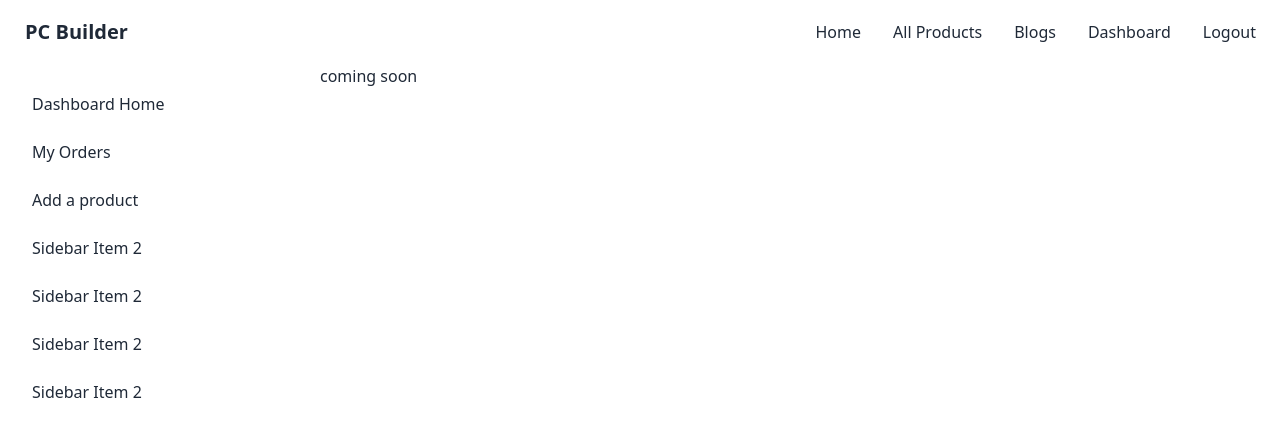
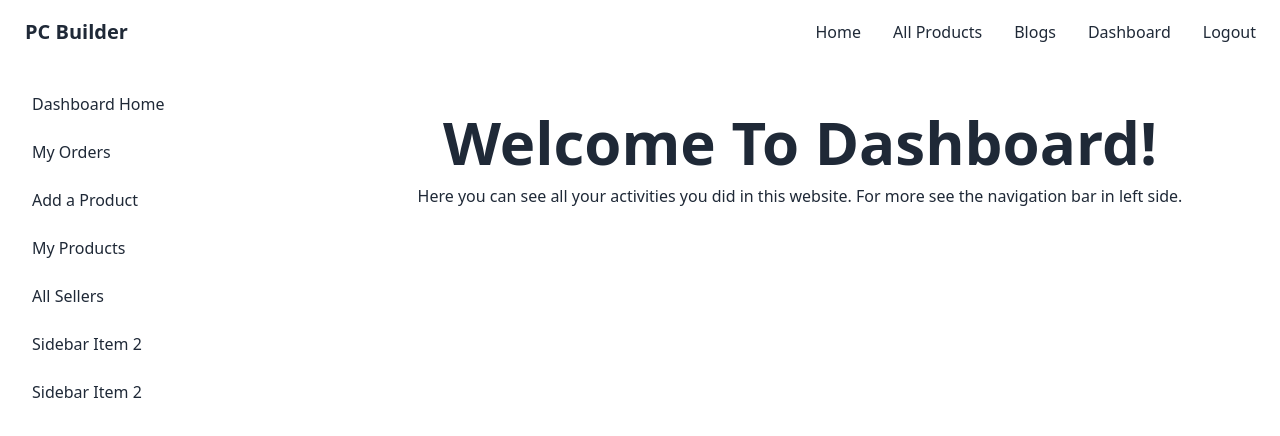
Before and after one commit to ifty17/Pc-builder-client, a React (Create React App) app: page /dashboard in a window 1280 px wide. Shown: the top 436 px of the page. Built offline with nearby package versions, Linux system fonts and the light colour scheme; no server answers; sample sign-in values are in the browser's storage.

Commit message:
added my products

```diff
--- a/src/Layout/DashboardLayout.js
+++ b/src/Layout/DashboardLayout.js
@@ -31,13 +31,13 @@ const DashboardLayout = () => {
               <Link to={"/dashboard/myorders"}>My Orders</Link>
             </li>
             <li>
-              <Link to={"/dashboard/addproduct"}>Add a product</Link>
+              <Link to={"/dashboard/addproduct"}>Add a Product</Link>
             </li>
             <li>
-              <a>Sidebar Item 2</a>
+              <Link to={"/dashboard/myproducts"}>My Products</Link>
             </li>
             <li>
-              <a>Sidebar Item 2</a>
+              <Link to="/dashboard/allsellers">All Sellers</Link>
             </li>
             <li>
               <a>Sidebar Item 2</a>
--- a/src/pages/Dashboard/AddProduct.js
+++ b/src/pages/Dashboard/AddProduct.js
@@ -1,9 +1,11 @@
 import React, { useContext, useState } from "react";
 import toast from "react-hot-toast";
+import { useNavigate } from "react-router-dom";
 import { AuthContext } from "../../Context/AuthProvider";
 import LoadingSpinner from "../Components/LoadingSpinner";
 
 const AddProduct = () => {
+    const navigate = useNavigate();
   const { loading, setLoading } = useContext(AuthContext);
   const { user } = useContext(AuthContext);
   const handleAddProduct = (event) => {
@@ -48,10 +50,12 @@ const AddProduct = () => {
           number,
           location,
           seller_name: user?.displayName,
+          email: user?.email,
           purchaseYear,
           details,
           years_used,
           post_time,
+          status: 'available'
         };
         console.log(productInfo);
 
@@ -67,6 +71,8 @@ const AddProduct = () => {
             console.log(data);
             toast.success("Product added successfully");
             setLoading(false);
+            navigate('/dashboard/myproducts')
+            form.reset();
           });
       });
   };
--- /dev/null
+++ b/src/pages/Dashboard/AllSellers.js
@@ -0,0 +1,11 @@
+import React from 'react';
+
+const AllSellers = () => {
+    return (
+        <div>
+
+        </div>
+    );
+};
+
+export default AllSellers;
--- a/src/pages/Dashboard/Dashboard.js
+++ b/src/pages/Dashboard/Dashboard.js
@@ -2,9 +2,10 @@ import React from 'react';
 
 const Dashboard = () => {
     return (
-        <div>
-            <h1>coming soon</h1>
-        </div>
+      <div className="text-center pt-12">
+        <h1 className="text-6xl pb-3  font-bold">Welcome To Dashboard!</h1>
+        <p>Here you can see all your activities you did in this website. For more see the navigation bar in left side.</p>
+      </div>
     );
 };
 
--- /dev/null
+++ b/src/pages/Dashboard/MyProducts.js
@@ -0,0 +1,54 @@
+import { useQuery } from '@tanstack/react-query';
+import React, { useContext } from 'react';
+import { AuthContext } from '../../Context/AuthProvider';
+
+const MyProducts = () => {
+
+    ///products/myporducts
+
+    const { user } = useContext(AuthContext);
+
+    const url = `http://localhost:5000/productsbyemail?email=${user?.email}`;
+
+    const { data: myProducts = [] } = useQuery({
+      queryKey: ["products", user?.email],
+      queryFn: async () => {
+        const res = await fetch(url);
+        const data = res.json();
+        return data;
+      },
+    });
+    console.log(myProducts);
+    return (
+      <div>
+        <div className="overflow-x-auto">
+          <table className="table w-full">
+            <thead>
+              <tr>
+                <th></th>
+                <th>Product Name</th>
+                <th>Status</th>
+                <th>Advertise Product</th>
+                <th>Delete Product</th>
+              </tr>
+            </thead>
+            <tbody>
+              {myProducts.length > 0 &&
+                myProducts.map((product, index) => (
+                  <tr key={product._id}>
+                    <th>{index + 1}</th>
+                    <td>{product.name}</td>
+                    <td>{product.status}</td>
+                    <td><button className='btn btn-xs btn-outline'>Advertise</button></td>
+                    <td><button className='btn btn-xs btn-outline'>Delete product</button></td>
+
+                  </tr>
+                ))}
+            </tbody>
+          </table>
+        </div>
+      </div>
+    );
+};
+
+export default MyProducts;
```
Also changed, not shown: src/Routes/Routes/Routes.js (+10 -0 lines).
